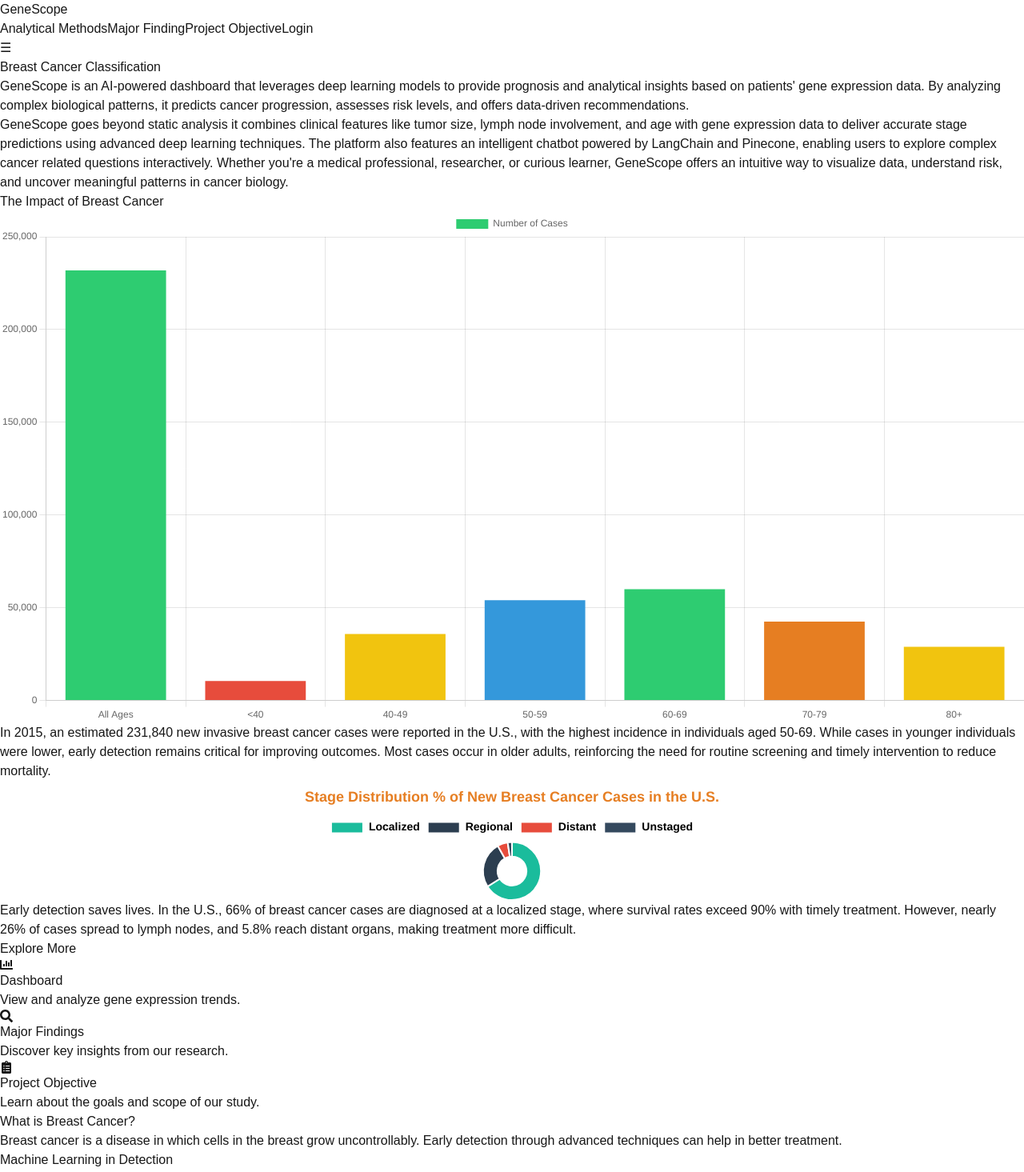
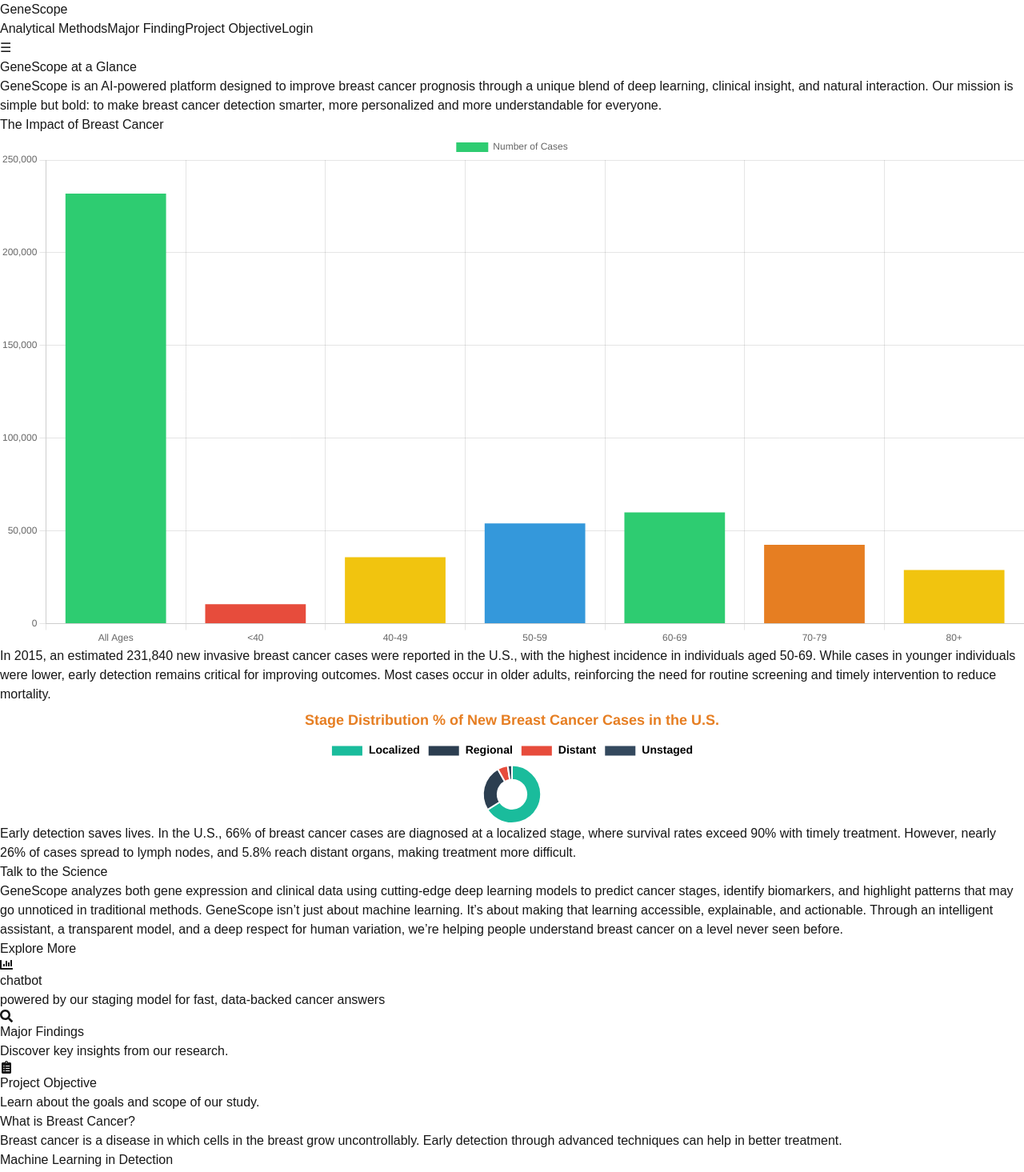
Before and after one commit to ANikfarjam/GeneScope, a Next.js app in the folder front/: page / in a window 1280 px wide. Shown: the top 1465 px of the page at 80% size. Built offline with nearby package versions, Linux system fonts and the light colour scheme.

Commit message:
made some changes to the home page

```diff
--- a/front/src/app/page.tsx
+++ b/front/src/app/page.tsx
@@ -99,31 +99,16 @@ export default function Home() {
       <ParticleBackground />
       <div className="max-w-4xl text-center">
         <h1 className="text-4xl font-bold mb-4" data-aos="fade-right">
-          Breast Cancer Classification
+          GeneScope at a Glance
         </h1>
         <div
           className="text-lg mb-8 h-32 w-full overflow-hidden relative text-left pt-2 "
           data-aos="fade-right"
         >
           <Typer
-            text="GeneScope is an AI-powered dashboard that leverages deep learning models to provide prognosis and analytical insights based on patients' gene expression data.
-  By analyzing complex biological patterns, it predicts cancer progression, assesses risk levels, and offers data-driven recommendations.
+            text="GeneScope is an AI-powered platform designed to improve breast cancer prognosis through a unique blend of deep learning, clinical insight, and natural interaction. Our mission is simple but bold: to make breast cancer detection smarter, more personalized and more understandable for everyone.
   "
           />
-        </div>
-        <div
-          className="mt-12 text-left shadow-lg p-4 inset-shadow-xs bg-white"
-          data-aos="fade-up"
-        >
-          GeneScope goes beyond static analysis it combines clinical features
-          like tumor size, lymph node involvement, and age with gene expression
-          data to deliver accurate stage predictions using advanced deep
-          learning techniques. The platform also features an intelligent chatbot
-          powered by LangChain and Pinecone, enabling users to explore complex
-          cancer related questions interactively. Whether you&apos;re a medical
-          professional, researcher, or curious learner, GeneScope offers an
-          intuitive way to visualize data, understand risk, and uncover
-          meaningful patterns in cancer biology.
         </div>
 
         <div className="mt-12 shadow-lg p-4 inset-shadow-xs bg-white">
@@ -135,14 +120,21 @@ export default function Home() {
           </h2>
 
           <div className="flex flex-col md:flex-row items-center justify-between gap-6">
+            <a
+              href="https://breast-cancer.ca/diag-ratngs/"
+              target="_blank"
+              rel="noopener noreferrer"
+              className="w-full md:w-1/2"
+            >
               <motion.div
-              className="w-full md:w-1/2 p-2 "
+                className="p-2"
                 data-aos="fade-right"
                 whileHover={{ boxShadow: "0px 10px 30px rgba(0, 0, 0, 0.2)" }}
                 transition={{ duration: 0.2 }}
               >
                 <Bar data={casualtiesData} options={{ responsive: true }} />
               </motion.div>
+            </a>
 
             <motion.div
               className="w-full md:w-1/2 text-left p-2"
@@ -161,7 +153,6 @@ export default function Home() {
             </motion.div>
           </div>
         </div>
-        {/* sadddddddddddddddddddddddddddddddd*/}
         <div className="mt-12 shadow-lg p-4 inset-shadow-xs bg-white">
           <div className="flex flex-col md:flex-row items-center justify-between gap-6">
             <motion.div
@@ -189,7 +180,31 @@ export default function Home() {
             </motion.div>
           </div>
         </div>
-        {/* sadddddddddddddddddddddddddddddddd*/}
+        <motion.div
+          className="bg-white rounded-lg shadow-md p-6 md:p-10 my-10 text-left"
+          data-aos="fade-up"
+          initial={{ opacity: 0, y: 50 }}
+          whileInView={{ opacity: 1, y: 0 }}
+          transition={{ duration: 0.6 }}
+          viewport={{ once: true }}
+        >
+          <h2 className="text-2xl font-bold mb-4 text-black-700 text-center">
+            Talk to the Science
+          </h2>
+          <p className="text-lg mb-4">
+            GeneScope analyzes both gene expression and clinical data using
+            cutting-edge deep learning models to predict cancer stages, identify
+            biomarkers, and highlight patterns that may go unnoticed in
+            traditional methods. GeneScope isn’t just about machine learning.
+            It’s about making that learning accessible, explainable, and
+            actionable. Through an intelligent assistant, a transparent model,
+            and a deep respect for human variation, we’re helping people
+            understand breast cancer on a level never seen before.
+          </p>
+
+          <p className="text-lg"></p>
+        </motion.div>
+
         {/* Separate Section for Three Navigation Cards */}
         <div className="mt-12 p-4 ">
           <h2
@@ -209,9 +224,10 @@ export default function Home() {
                 transition={{ duration: 0.2 }}
               >
                 <FaChartBar className="text-5xl text-blue-600 mb-3" />
-                <h2 className="text-lg font-semibold">Dashboard</h2>
+                <h2 className="text-lg font-semibold">chatbot</h2>
                 <p className="text-sm text-gray-600 mt-2">
-                  View and analyze gene expression trends.
+                  powered by our staging model for fast, data-backed cancer
+                  answers
                 </p>
               </motion.div>
             </Link>
```
Lines whose indentation alone changed are shown as unchanged.
